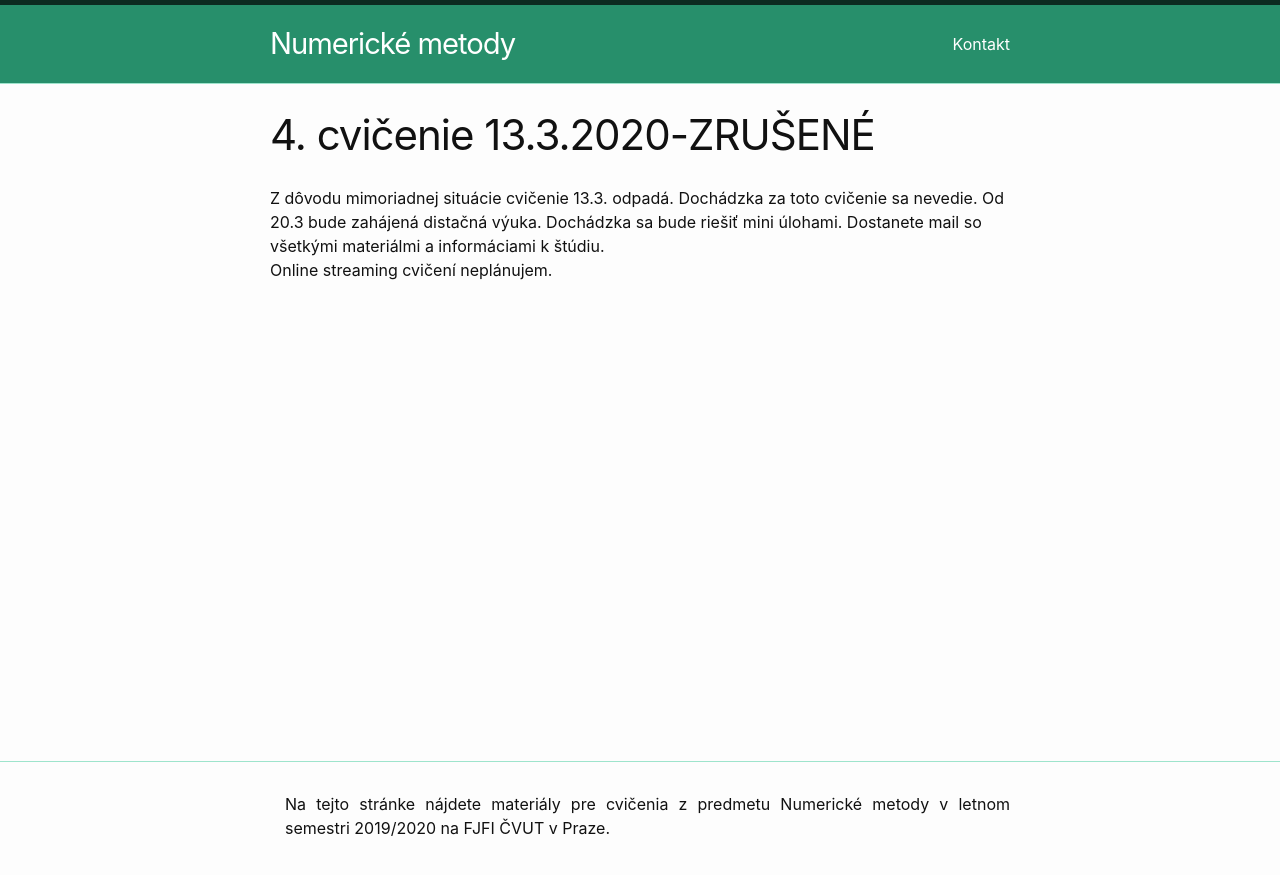
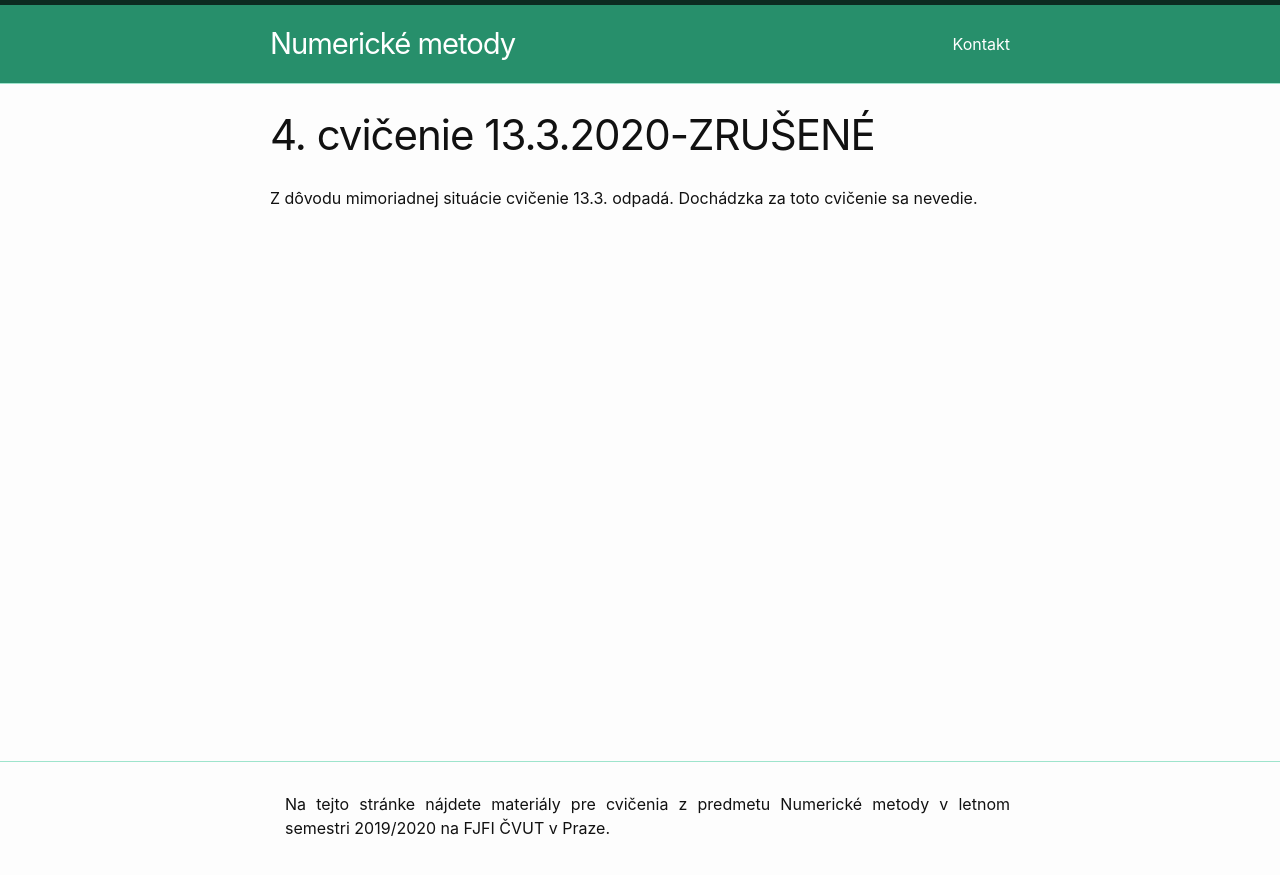
Before and after one commit to maslarova/maslarova.github.io, a Jekyll site: the page built from _posts/2020-03-13-cvicenie4.md, in a window 1280 px wide. Shown: the top 875 px of the page. Built offline with Jekyll 4.4.1, drawn with Linux system fonts in a browser that asks for light colours.

Commit message:
zmeny 5 cviko

```diff
--- a/_layouts/home.html
+++ b/_layouts/home.html
@@ -9,7 +9,7 @@
 
   {{ content }}
    <font size="+1"> <font color="red"> Komunikácia prebieha cez MS Teams. Prihláste sa na záklde mailu, ktorý ste dostali. KTO MAIL NEDOSTAL, NAPÍŠTE MI! Od 20.3 je zahájená distačná výuka. Dochádzka sa rieši mini úlohami.
-Online streaming cvičení neplánujem. <br style = “line-height:300px;”> </font> </font>
+Sledujte skupinu a túto stránku. <br style = “line-height:300px;”> </font> </font>
 
   {%- if site.posts.size > 0 -%}
     <!--h2 class="post-list-heading">{{ page.list_title | default: "Materiály k cvičeniam" }}</h2-->
--- a/_posts/2020-03-13-cvicenie4.md
+++ b/_posts/2020-03-13-cvicenie4.md
@@ -6,6 +6,3 @@
 
 Z dôvodu mimoriadnej situácie cvičenie 13.3. odpadá.
 Dochádzka za toto cvičenie sa nevedie.
-Od 20.3 bude zahájená distačná výuka. Dochádzka sa bude riešiť mini úlohami.
-Dostanete mail so všetkými materiálmi a informáciami k štúdiu.
-Online streaming cvičení neplánujem.
```
